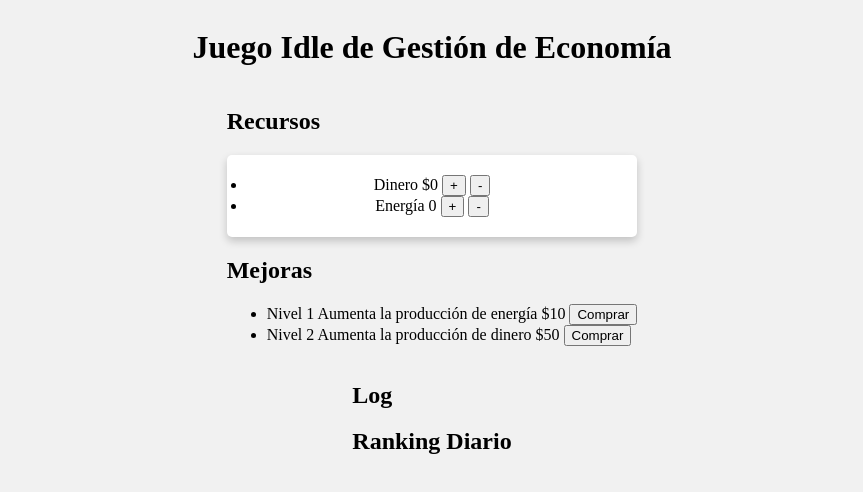
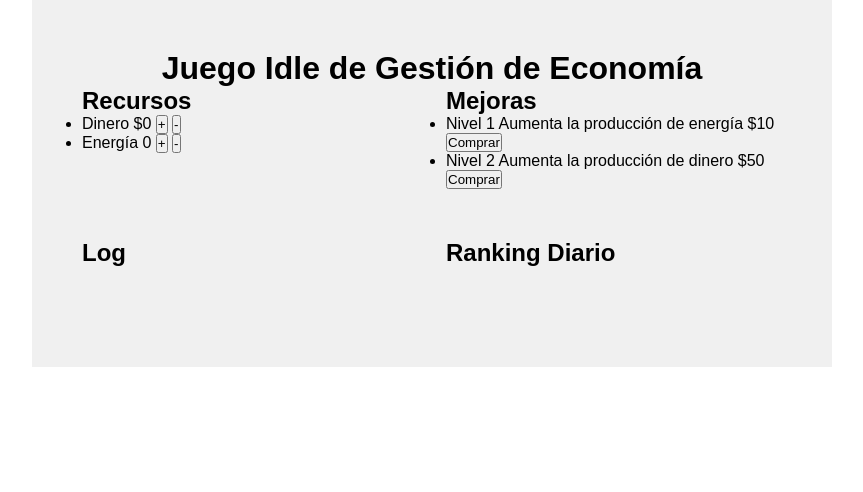
Before and after one commit to Rubtururu/lol01, a plain HTML site: page index.htm in a window 1280 px wide. Shown: the whole page, without its empty margins (208-1071 px from the left). Drawn offline with Linux system fonts and the light colour scheme.

Commit message:
Update style.css

```diff
--- a/style.css
+++ b/style.css
@@ -1,51 +1,29 @@
+* {
+  margin: 0;
+  padding: 0;
+  box-sizing: border-box;
+}
+
 body {
-  background-color: #f1f1f1;
+  font-family: sans-serif;
 }
 
 .container {
   max-width: 800px;
   margin: 0 auto;
-  display: flex;
-  flex-direction: column;
-  align-items: center;
+  padding: 50px;
+  background-color: #f0f0f0;
 }
 
-.resources {
-  background-color: #fff;
-  border-radius: 5px;
-  box-shadow: 0 4px 8px 0 rgba(0,0,0,0.2);
-  padding: 20px;
-  margin-bottom: 20px;
-  text-align: center;
+.row {
+  display: flex;
+  justify-content: space-between;
+  margin-bottom: 50px;
 }
 
-.resources h2 {
-  margin-top: 0;
+.column {
+  flex-basis: 48%;
 }
 
-.resources p {
-  font-size: 48px;
-  margin: 20px 0;
-}
-
-.leaderboard {
-  background-color: #fff;
-  border-radius: 5px;
-  box-shadow: 0 4px 8px 0 rgba(0,0,0,0.2);
-  padding: 20px;
-  text-align: center;
-}
-
-.leaderboard h2 {
-  margin-top: 0;
-}
-
-.leaderboard ol {
-  list-style: none;
-  padding: 0;
-}
-
-.leaderboard li {
-  font-size: 24px;
-  margin-bottom: 10px;
-}
+h1 {
+  text-align: center
```
